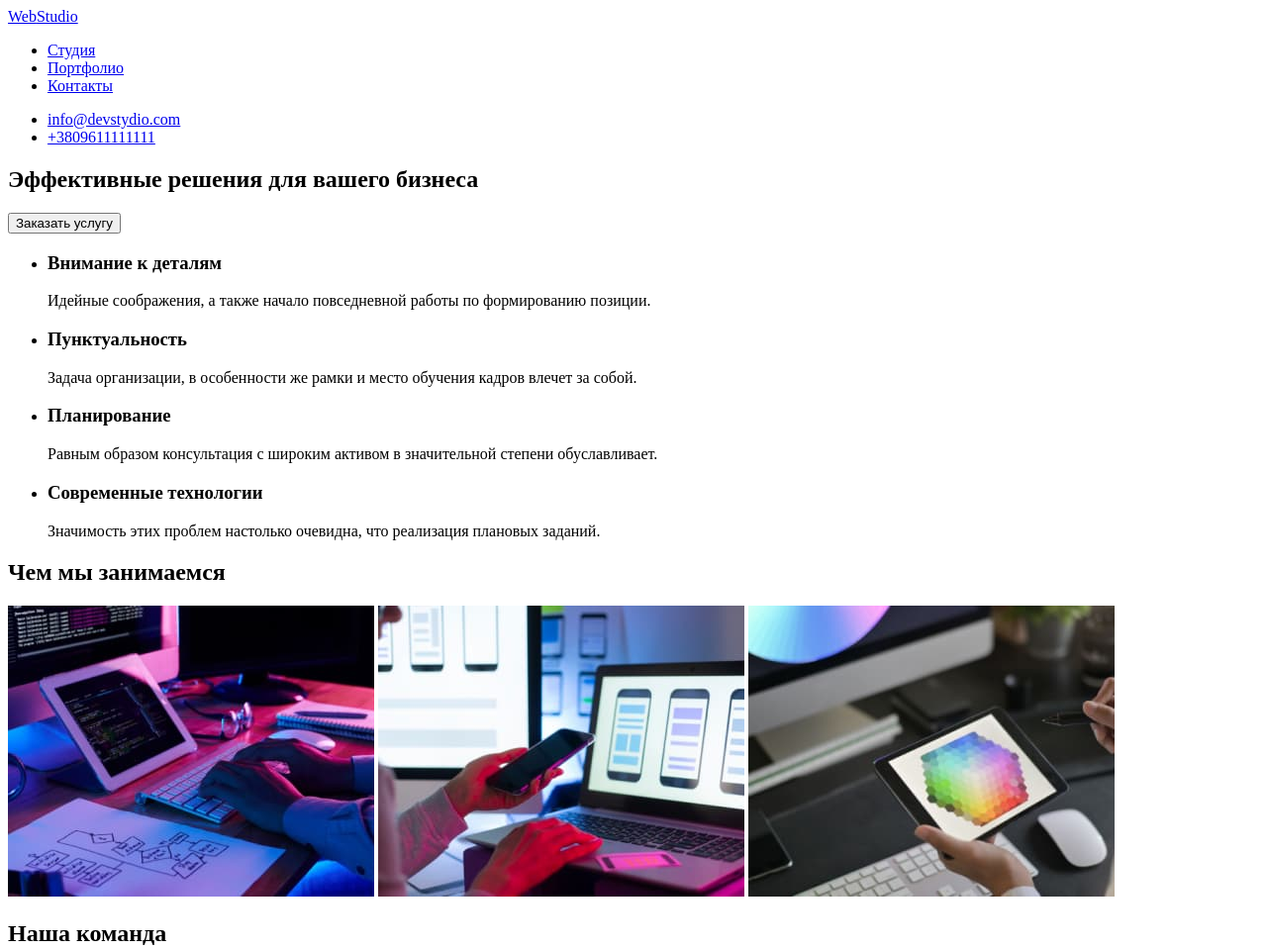
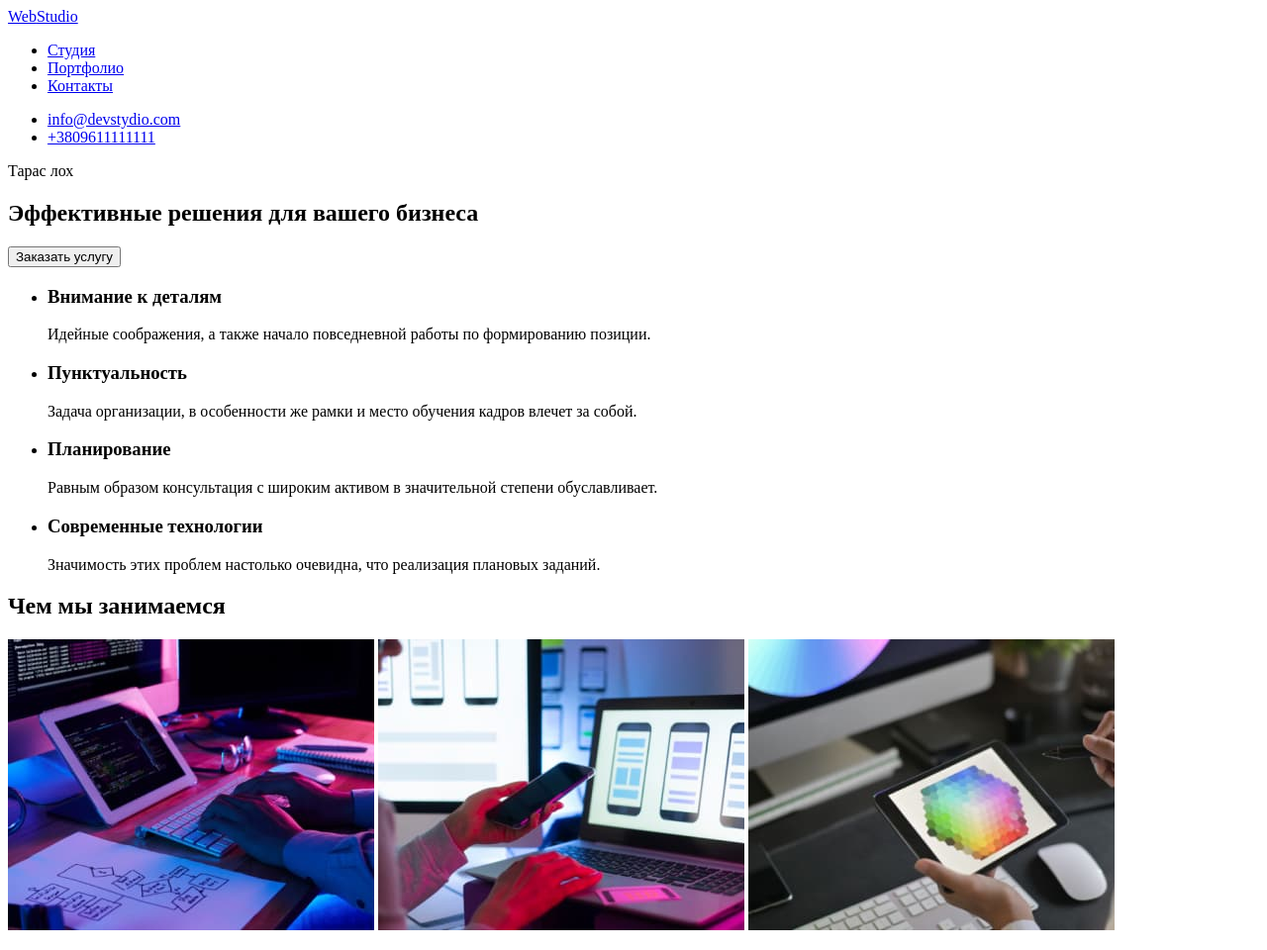
Before and after one commit to Bobrivnyk-Oleksiy/markup-hw-01, a plain HTML site: page index.html in a window 1280 px wide. Shown: the top 960 px of the page at 99% size. Drawn offline with Linux system fonts and the light colour scheme.

Commit message:
second commit

```diff
--- a/index.html
+++ b/index.html
@@ -24,6 +24,7 @@
     </header>
 
     <main>
+      <p>Тарас лох</p>
       <section>
         <h1>Эффективные решения для вашего бизнеса</h1>
         <button>Заказать услугу</button>
```
